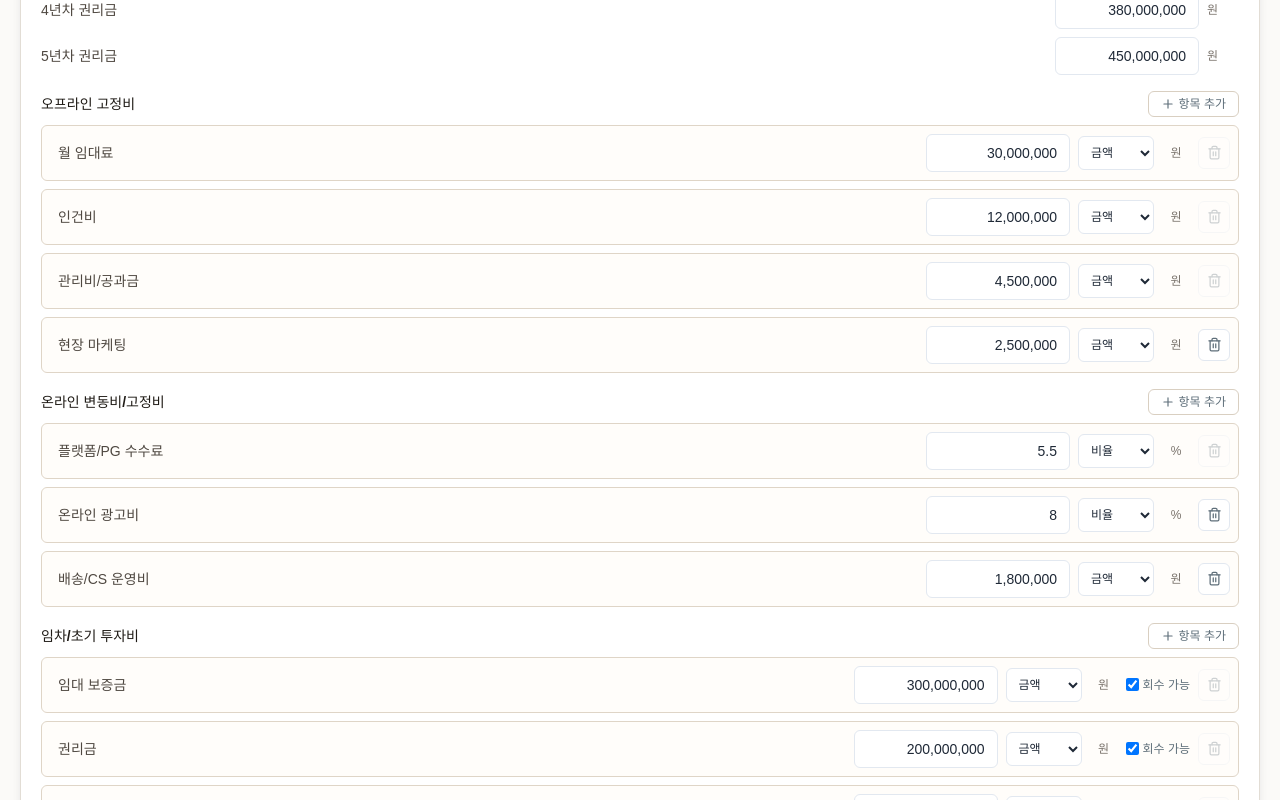
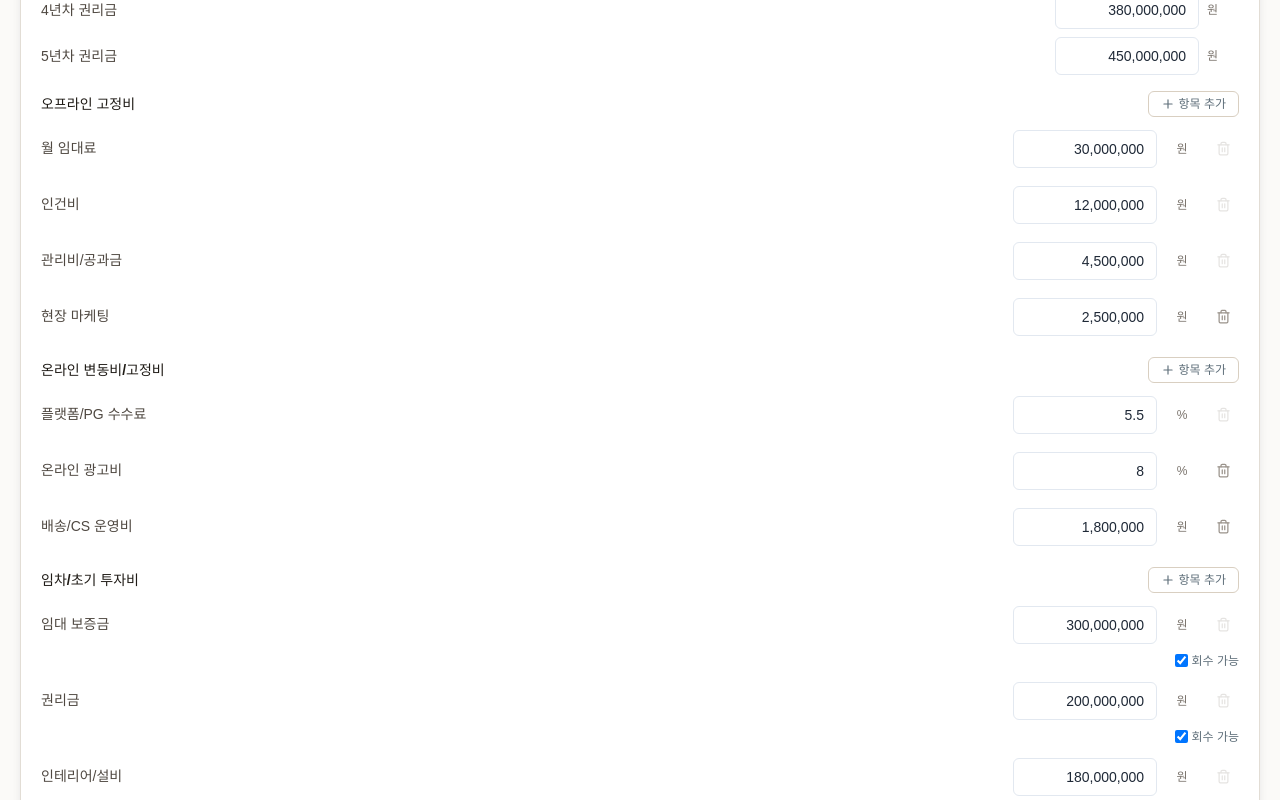
Before and after one commit to gkfls117-star/linkland-bep-calculator, a React (Vite) app: page / in a window 1280 px wide. Shown: the part 1180-1980 px from the top of the page. Built offline with nearby package versions, Linux system fonts and the light colour scheme; no server answers.

Commit message:
하단 비용 항목 입력 UI 개선

```diff
--- a/src/components/DynamicItemEditor.tsx
+++ b/src/components/DynamicItemEditor.tsx
@@ -1,4 +1,5 @@
 import { Plus, Trash2 } from "lucide-react"
+import { useState } from "react"
 import type { DynamicItem, ExpenseSection, Language } from "../types/calculator"
 import { createItem } from "../lib/defaults"
 import { localized } from "../lib/i18n"
@@ -22,12 +23,15 @@ export const DynamicItemEditor = ({
   showRecoverable,
   onChange,
 }: DynamicItemEditorProps) => {
+  const [openTypeItemId, setOpenTypeItemId] = useState<string | null>(null)
+
   const update = (itemId: string, patch: Partial<DynamicItem>): void => {
     onChange(items.map((item) => (item.id === itemId ? { ...item, ...patch } : item)))
   }
 
   const updateType = (item: DynamicItem, type: DynamicItem["type"]): void => {
     update(item.id, { type, unit: type === "rate" ? "%" : localized("원", "元", language) })
+    setOpenTypeItemId(null)
   }
 
   const add = (): void => {
@@ -51,38 +55,43 @@ export const DynamicItemEditor = ({
       </div>
       <div className="space-y-2">
         {items.map((item) => (
-          <div
-            key={item.id}
-            className="grid min-w-0 grid-cols-[minmax(0,1fr)_144px_76px_28px_auto] items-center gap-2 rounded-md border border-[#dfd5c7] bg-[#fffdfa] p-2"
-          >
+          <div key={item.id} className="space-y-1">
+            <div className="grid min-w-0 grid-cols-[minmax(0,1fr)_144px_34px_32px] items-center gap-2 rounded-md py-1 text-sm text-[#4f4841] transition-colors hover:bg-[#faf8f3]">
               <EditableText
                 ariaLabel={localized("항목명 수정", "编辑项目名", language)}
-              className="min-w-0 px-2"
-              inputClassName="min-w-0"
+                className="min-w-0 whitespace-normal pr-2 leading-relaxed"
+                inputClassName="min-w-0 w-full"
+                truncate={false}
                 value={language === "zh" ? item.nameZh : item.nameKo}
                 onChange={(value) =>
                   update(item.id, language === "zh" ? { nameZh: value } : { nameKo: value })
                 }
               />
               <FormattedNumberInput
+                className="w-full"
                 decimals={item.type === "rate" ? 2 : 0}
                 value={item.value}
                 onChange={(value) => update(item.id, { value })}
               />
-            <select
-              className="rounded-md border border-slate-200 bg-white px-2 py-2 text-xs text-[#1f2937] outline-none focus:border-[#111827]"
-              value={item.type}
-              onChange={(event) => updateType(item, event.target.value === "rate" ? "rate" : "amount")}
+              <UnitTypeButton
+                item={item}
+                language={language}
+                open={openTypeItemId === item.id}
+                onToggle={() => setOpenTypeItemId(openTypeItemId === item.id ? null : item.id)}
+                onSelect={(type) => updateType(item, type)}
+              />
+              <button
+                type="button"
+                disabled={!item.removable}
+                onClick={() => onChange(items.filter((candidate) => candidate.id !== item.id))}
+                className="inline-flex h-8 w-8 items-center justify-center rounded-md border border-transparent bg-transparent text-[#9a938b] hover:border-[#c65d3b] hover:bg-white hover:text-[#c65d3b] disabled:cursor-not-allowed disabled:opacity-25"
               >
-              <option value="amount">{localized("금액", "金额", language)}</option>
-              <option value="rate">{localized("비율", "比例", language)}</option>
-            </select>
-            <span className="text-center text-xs text-[#7b746d]">
-              {item.type === "rate" ? "%" : localized("원", "元", language)}
-            </span>
-            <div className="flex items-center justify-end gap-2">
+                <Trash2 size={15} />
+              </button>
+            </div>
             {showRecoverable && (
-                <label className="flex items-center gap-1 whitespace-nowrap text-xs text-[#5f6f7a]">
+              <div className="grid min-w-0 grid-cols-[minmax(0,1fr)_144px_34px_32px] items-center gap-2">
+                <label className="col-span-3 col-start-2 flex items-center justify-end gap-1 whitespace-nowrap text-xs text-[#5f6f7a]">
                   <input
                     type="checkbox"
                     checked={item.recoverable === true}
@@ -90,19 +99,49 @@ export const DynamicItemEditor = ({
                   />
                   {localized("회수 가능", "可回收", language)}
                 </label>
+              </div>
             )}
-              <button
-                type="button"
-                disabled={!item.removable}
-                onClick={() => onChange(items.filter((candidate) => candidate.id !== item.id))}
-                className="inline-flex h-8 w-8 items-center justify-center rounded-md border border-slate-200 bg-white text-[#5f6f7a] hover:border-[#c65d3b] hover:text-[#c65d3b] disabled:cursor-not-allowed disabled:opacity-30"
-              >
-                <Trash2 size={15} />
-              </button>
-            </div>
           </div>
         ))}
       </div>
     </div>
   )
 }
+
+type UnitTypeButtonProps = {
+  readonly item: DynamicItem
+  readonly language: Language
+  readonly open: boolean
+  readonly onToggle: () => void
+  readonly onSelect: (type: DynamicItem["type"]) => void
+}
+
+const UnitTypeButton = ({ item, language, open, onToggle, onSelect }: UnitTypeButtonProps) => (
+  <div className="relative">
+    <button
+      type="button"
+      className="h-10 w-full rounded-md border border-transparent bg-transparent text-center text-xs text-[#7b746d] hover:border-slate-200 hover:bg-white"
+      onClick={onToggle}
+    >
+      {item.type === "rate" ? "%" : localized("원", "元", language)}
+    </button>
+    {open && (
+      <div className="absolute right-0 top-11 z-30 w-24 rounded-md border border-slate-200 bg-white p-1 shadow-lg">
+        <button
+          type="button"
+          className="block w-full rounded px-2 py-2 text-left text-xs font-bold text-[#111827] hover:bg-[#f7f5f1]"
+          onClick={() => onSelect("amount")}
+        >
+          {localized("금액", "金额", language)}
+        </button>
+        <button
+          type="button"
+          className="block w-full rounded px-2 py-2 text-left text-xs font-bold text-[#111827] hover:bg-[#f7f5f1]"
+          onClick={() => onSelect("rate")}
+        >
+          {localized("비율", "比例", language)}
+        </button>
+      </div>
+    )}
+  </div>
+)
--- a/src/components/EditableText.tsx
+++ b/src/components/EditableText.tsx
@@ -5,6 +5,7 @@ type EditableTextProps = {
   readonly ariaLabel: string
   readonly className?: string
   readonly inputClassName?: string
+  readonly truncate?: boolean
   readonly onChange: (value: string) => void
 }
 
@@ -13,6 +14,7 @@ export const EditableText = ({
   ariaLabel,
   className = "",
   inputClassName = "",
+  truncate = true,
   onChange,
 }: EditableTextProps) => {
   const [editing, setEditing] = useState(false)
@@ -47,7 +49,7 @@ export const EditableText = ({
   return (
     <button
       type="button"
-      className={`truncate text-left text-sm text-[#4f4841] hover:text-[#111827] ${className}`}
+      className={`${truncate ? "truncate" : ""} text-left text-sm text-[#4f4841] hover:text-[#111827] ${className}`}
       onClick={() => {
         setDraft(value)
         setEditing(true)
```
Lines whose indentation alone changed are shown as unchanged.
